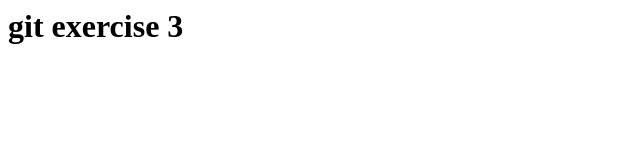
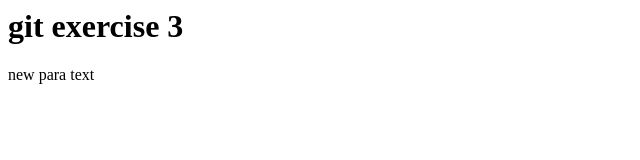
Before and after one commit to OnteruKeerthana/Git, a plain HTML site: page index.html in a window 1280 px wide. Shown: the full height of the page, 0-640 px from the left. Drawn offline with Linux system fonts and the light colour scheme.

Commit message:
para added

```diff
--- a/index.html
+++ b/index.html
@@ -1 +1,2 @@
 <h1>git exercise 3</h1>
+<p>new para text</p>
```
